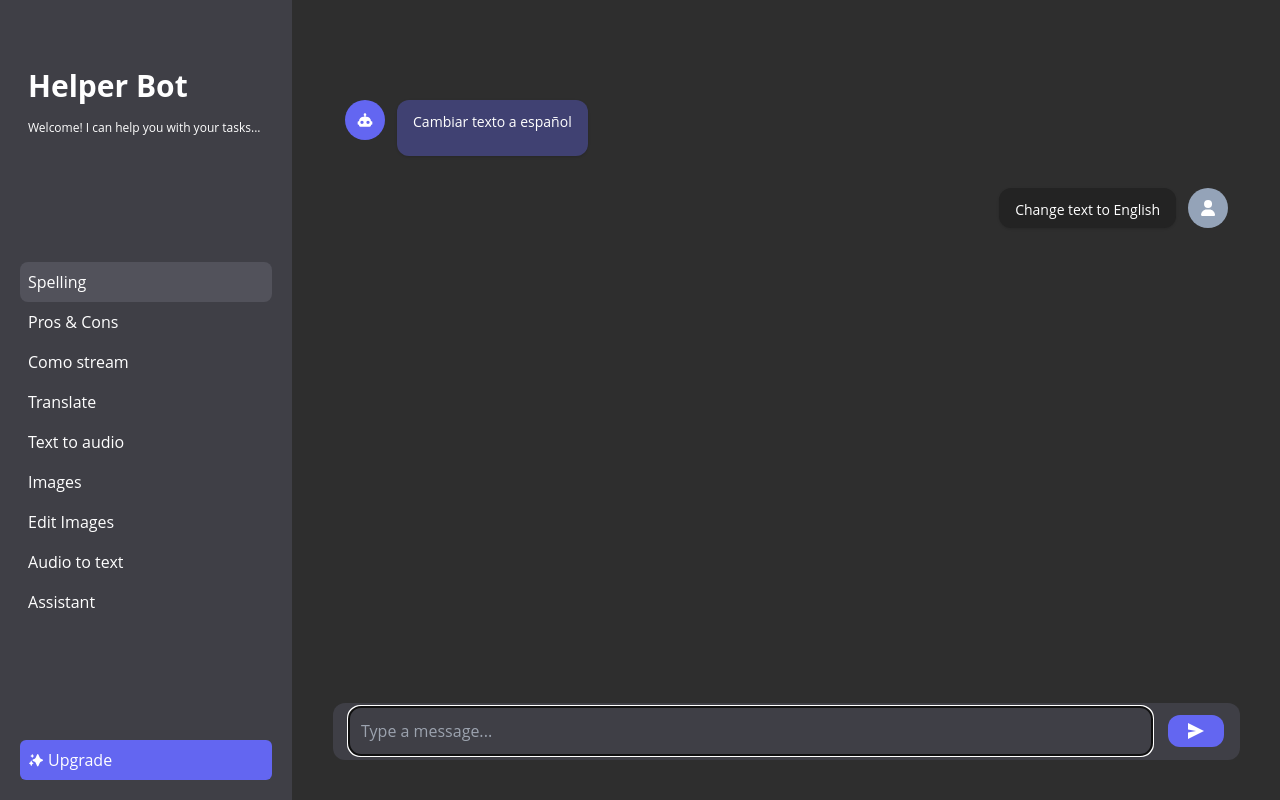
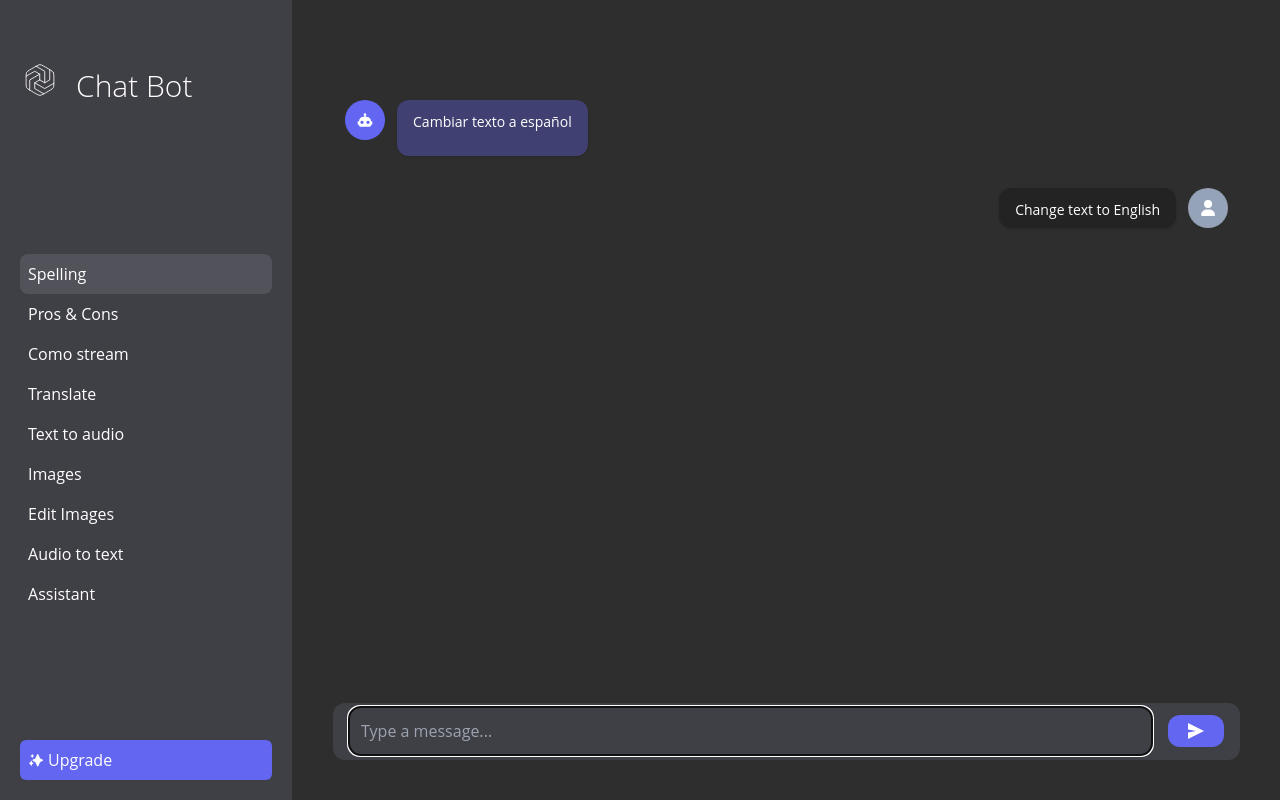
Before and after one commit to JuanCarlosIsordiaB/chatbot-frontend-rect, a React (Vite) app: page /spelling in a window 1280 px wide. Built offline with nearby package versions, Linux system fonts and the light colour scheme.

Commit message:
Spelling Chat Bot DONE

```diff
--- a/src/core/use-cases/index.ts
+++ b/src/core/use-cases/index.ts
@@ -0,0 +1 @@
+export * from './spelling.use-case';
--- /dev/null
+++ b/src/core/use-cases/spelling.use-case.ts
@@ -0,0 +1,32 @@
+import type { SpellingResponse } from "../../interfaces";
+
+export const spellingUseCase = async (prompt: string) => {
+  try {
+    const resp = await fetch(
+      `${import.meta.env.VITE_GPT_API}/spelling-checker`,
+      {
+        method: "POST",
+        headers: {
+          "Content-Type": "application/json",
+        },
+        body: JSON.stringify({ prompt }),
+      }
+    );
+
+    if (!resp.ok) throw new Error("No se pudo realizar la corrección");
+
+    const data = (await resp.json()) as SpellingResponse;
+
+    return {
+      ok: true,
+      ...data,
+    };
+  } catch (error) {
+    return {
+      ok: false,
+      userScore: 0,
+      errors: [],
+      message: "Correction failed",
+    };
+  }
+};
--- a/src/interfaces/index.ts
+++ b/src/interfaces/index.ts
@@ -0,0 +1 @@
+export * from './spelling.response';
--- /dev/null
+++ b/src/interfaces/spelling.response.ts
@@ -0,0 +1,5 @@
+export interface SpellingResponse {
+  userScore: number;
+  errors: string[];
+  message: string;
+}
--- /dev/null
+++ b/src/presentation/components/chat-bubbles/GptSpellingMessage.tsx
@@ -0,0 +1,45 @@
+import Markdown from "react-markdown";
+
+interface Props {
+  userScore: number;
+  errors: string[];
+  message: string;
+}
+
+export const GptSpellingMessage = ({ userScore, errors, message }: Props) => {
+  return (
+    <div className="col-start-1 col-end-13 p-3 ">
+      <div className="flex flex-row items-start">
+        <div className="flex items-center justify-center h-10 w-10 rounded-full bg-indigo-500 flex-shrink-0">
+          <svg
+            xmlns="http://www.w3.org/2000/svg"
+            width="1em"
+            height="1em"
+            viewBox="0 0 24 24"
+          >
+            <path
+              fill="currentColor"
+              d="M12 2a2 2 0 0 1 2 2c0 .74-.4 1.39-1 1.73V7h1a7 7 0 0 1 7 7h1a1 1 0 0 1 1 1v3a1 1 0 0 1-1 1h-1v1a2 2 0 0 1-2 2H5a2 2 0 0 1-2-2v-1H2a1 1 0 0 1-1-1v-3a1 1 0 0 1 1-1h1a7 7 0 0 1 7-7h1V5.73c-.6-.34-1-.99-1-1.73a2 2 0 0 1 2-2M7.5 13A2.5 2.5 0 0 0 5 15.5A2.5 2.5 0 0 0 7.5 18a2.5 2.5 0 0 0 2.5-2.5A2.5 2.5 0 0 0 7.5 13m9 0a2.5 2.5 0 0 0-2.5 2.5a2.5 2.5 0 0 0 2.5 2.5a2.5 2.5 0 0 0 2.5-2.5a2.5 2.5 0 0 0-2.5-2.5"
+            />
+          </svg>
+        </div>
+        <div className="relative ml-3  bg-indigo-500 bg-opacity-35 pt-3 pb-2 px-4 shadow rounded-xl text-sm">
+          <h3 className="text-white ">
+            {" "}
+            <span className="font-bold">Score</span> : {userScore}
+          </h3>
+          {errors.length === 0 ? (
+            <p className="">Message: {message}</p>
+          ) : (
+            <p className="">Message: {message}</p>
+          )}
+          {errors && (
+            <p>
+              <strong>Errors:</strong> {errors.join(", ")}
+            </p>
+          )}
+        </div>
+      </div>
+    </div>
+  );
+};
--- a/src/presentation/components/index.ts
+++ b/src/presentation/components/index.ts
@@ -5,3 +5,4 @@ export * from './loaders/TypingLoader';
 export * from './chat-input-boxes/TextMessageBox';
 export * from './chat-input-boxes/TextMessageBoxFile';
 export * from './chat-input-boxes/TextMessageBoxSelect';
+export * from './chat-bubbles/GptSpellingMessage';
--- a/src/presentation/layouts/DashboardLayout.tsx
+++ b/src/presentation/layouts/DashboardLayout.tsx
@@ -45,11 +45,99 @@ export const DashboardLayout = () => {
         } sm:translate-x-0 transform fixed sm:relative sm:flex flex-col w-[250px] sm:w-[370px] top-0 left-0 h-full bg-zinc-700 p-5 transition-transform duration-300 ease-in-out z-40`}
       >
         {/* Sección superior */}
-        <div className="mt-10 flex flex-col flex-grow p-2">
-          <h1 className="font-bold  text-lg lg:text-3xl">Helper Bot</h1>
-          <span className="text-xs">
-            Welcome! I can help you with your tasks...
-          </span>
+        <div className="mt-10 flex  flex-grow gap-2 ">
+          {/*
+          <svg
+            xmlns="http://www.w3.org/2000/svg"
+            width="40"
+            height="40"
+            viewBox="0 0 24 24"
+          >
+            <g
+              fill="none"
+              stroke="#ffffff"
+              stroke-linecap="round"
+              stroke-linejoin="round"
+              stroke-width="2"
+            >
+              <path
+                stroke-dasharray="72"
+                stroke-dashoffset="72"
+                d="M3 19.5v-15.5c0 -0.55 0.45 -1 1 -1h16c0.55 0 1 0.45 1 1v12c0 0.55 -0.45 1 -1 1h-14.5Z"
+              >
+                <animate
+                  fill="freeze"
+                  attributeName="stroke-dashoffset"
+                  dur="0.6s"
+                  values="72;0"
+                />
+              </path>
+              <path stroke-dasharray="10" stroke-dashoffset="10" d="M8 7h8">
+                <animate
+                  fill="freeze"
+                  attributeName="stroke-dashoffset"
+                  begin="0.7s"
+                  dur="0.2s"
+                  values="10;0"
+                />
+              </path>
+              <path stroke-dasharray="10" stroke-dashoffset="10" d="M8 10h8">
+                <animate
+                  fill="freeze"
+                  attributeName="stroke-dashoffset"
+                  begin="1s"
+                  dur="0.2s"
+                  values="10;0"
+                />
+              </path>
+              <path stroke-dasharray="6" stroke-dashoffset="6" d="M8 13h4">
+                <animate
+                  fill="freeze"
+                  attributeName="stroke-dashoffset"
+                  begin="1.3s"
+                  dur="0.2s"
+                  values="6;0"
+                />
+              </path>
+            </g>
+          </svg>
+          */}
+          <svg
+            xmlns="http://www.w3.org/2000/svg"
+            width="40"
+            height="40"
+            viewBox="0 0 48 48"
+          >
+            <path
+              fill="none"
+              stroke="#ffffff"
+              stroke-linecap="round"
+              stroke-linejoin="round"
+              d="M40.027 14.75c-.788-1.365-6.333-4.381-7.699-5.17C30.963 8.794 25.577 5.5 24 5.5s-6.963 3.293-8.328 4.08c-1.366.789-6.911 3.805-7.7 5.17c-.788 1.365-.628 7.674-.628 9.25s-.16 7.885.629 9.25c.788 1.365 6.333 4.381 7.699 5.17S22.423 42.5 24 42.5s6.963-3.293 8.328-4.08c1.366-.789 6.911-3.805 7.7-5.17c.788-1.365.628-7.674.628-9.25s.16-7.885-.629-9.25"
+            />
+            <path
+              fill="none"
+              stroke="#ffffff"
+              stroke-linecap="round"
+              stroke-linejoin="round"
+              d="m19.299 7.496l10.37 5.985V27.34m-5.994-10.38l-12.02 6.937v12.184"
+            />
+            <path
+              fill="none"
+              stroke="#ffffff"
+              stroke-linecap="round"
+              stroke-linejoin="round"
+              d="m7.361 19.445l10.316-5.955l5.996 3.466l-.009 6.93m-5.987 3.464l12.01 6.931l10.964-6.327"
+            />
+            <path
+              fill="none"
+              stroke="#ffffff"
+              stroke-linecap="round"
+              stroke-linejoin="round"
+              d="m23.682 23.886l-6.014 3.465l-.008 6.92l10.918 6.3m7.095-29.057v12.383l-5.986 3.454l-6.005-3.465"
+            />
+          </svg>
+          <h1 className="font-light p-2  text-lg lg:text-3xl">Chat Bot</h1>
         </div>
 
         {/* Menú de navegación en el medio */}
--- a/src/presentation/pages/spelling-checker/SpellingCheckerPage.tsx
+++ b/src/presentation/pages/spelling-checker/SpellingCheckerPage.tsx
@@ -1,14 +1,21 @@
 import { useState } from "react";
 import {
   GptMessage,
+  GptSpellingMessage,
   MyMessage,
   TextMessageBox,
   TypingLoader,
 } from "../../components";
+import { spellingUseCase } from "../../../core/use-cases";
 
 interface Message {
   text: string;
   isGpt: boolean;
+  info?: {
+    userScore: number;
+    errors: string[];
+    message: string;
+  }
 }
 
 export const SpellingCheckerPage = () => {
@@ -20,7 +27,16 @@ export const SpellingCheckerPage = () => {
 
     setMessages([...messages, { text, isGpt: false }]);
 
-    //use case TODO
+    const { ok, errors, message, userScore } = await spellingUseCase(text);
+    if ( !ok ) {
+      setMessages( (prev) => [...prev, { text: 'No se pudo realizar la corrección', isGpt: true }] );
+    } else {
+      setMessages( (prev) => [...prev, {
+        text: message, isGpt: true,
+        info: {errors,message,userScore}
+      }]);
+    }
+
     setIsLoading(false);
   };
 
@@ -34,7 +50,7 @@ export const SpellingCheckerPage = () => {
 
           {messages.map((message, index) => {
             if (message.isGpt) {
-              return <GptMessage key={index} text="Soy un bot" />;
+              return <GptSpellingMessage key={index} {...message.info!}/>;
             } else {
               return <MyMessage key={index} text={message.text} />;
             }
```
Also changed, not shown: src/presentation/components/sidebar/SideBarItem.tsx (+10 -6 lines).
